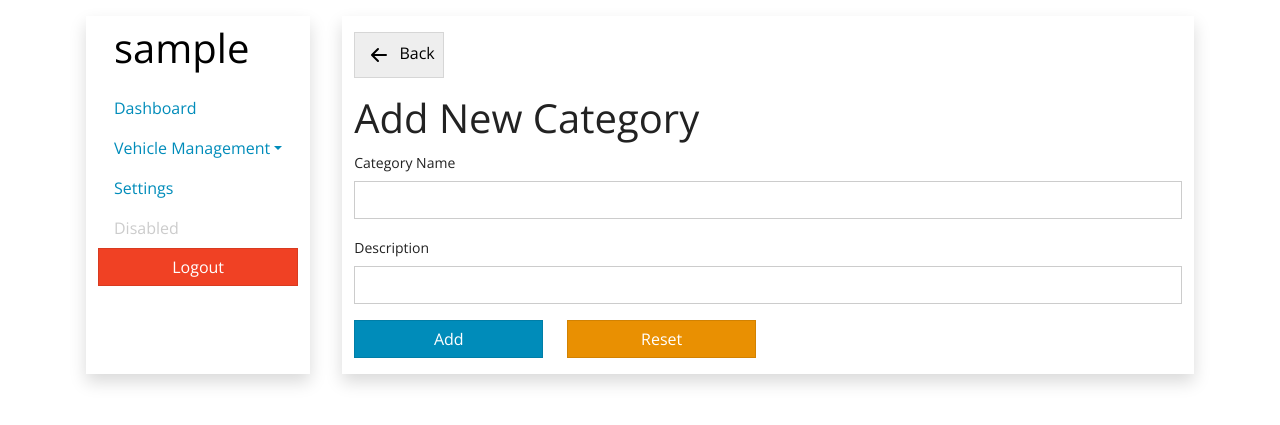
After one commit to sint18/car_parking_system_web, a Flask app: page /add-category in a window 1280 px wide. The commit adds this page. Shown: the top 425 px of the page. Run offline with Flask 2, Linux system fonts and the light colour scheme; the visitor is signed in with stand-in values (Sample User, id 1); some libraries are stand-ins or nearby versions.

Commit message:
implemented manage category function

```diff
--- a/queries.py
+++ b/queries.py
@@ -94,3 +94,25 @@ def get_categories():
     cursor.execute(query)
     records = cursor.fetchall()
     return records
+
+
+def get_category_by_id(id: int):
+    query = f"SELECT * FROM category WHERE `id` = {id}"
+    cursor.execute(query)
+    records = cursor.fetchall()
+    return records
+
+
+def insert_category(name: str, desc: str):
+    query = f"INSERT INTO `category` (`id`, `category_name`, `description`, `creationDate`) VALUES (NULL, '{name}', '{desc}', NOW())"
+    cursor.execute(query)
+
+
+def update_category(id: int, name: str, desc: str):
+    query = f"UPDATE `category` SET `category_name` = '{name}', `description` = '{desc}' WHERE `category`.`id` = {id}"
+    cursor.execute(query)
+
+
+def delete_category(id: int):
+    query = f"DELETE FROM `category` WHERE `category`.`id` = {id}"
+    cursor.execute(query)
--- a/server.py
+++ b/server.py
@@ -1,5 +1,5 @@
-from crypt import methods
-from sre_parse import FLAGS
+
+from winreg import QueryInfoKey
 from flask import Flask, flash, redirect, request, session, url_for, render_template, jsonify
 import secrets
 import functions
@@ -10,6 +10,7 @@ app = Flask(__name__)
 app.secret_key = secrets.token_urlsafe(16)
 
 
+# login & logout
 @app.route("/", methods=["GET", "POST"])
 def login():
 
@@ -30,6 +31,15 @@ def login():
     return render_template("login.html", error=error)
 
 
+@ app.route("/logout")
+def logout():
+    session.pop("user")
+    session.pop("u_id")
+    if "user" not in session:
+        return redirect(url_for("login"))
+
+
+# dashboard
 @app.route("/dashboard")
 def dashboard():
     if "user" not in session:
@@ -38,6 +48,7 @@ def dashboard():
     return render_template("dashboard.html")
 
 
+# settings/users
 @app.route("/settings", methods=["GET", "POST"])
 def settings():
     if "user" not in session:
@@ -75,7 +86,13 @@ def delete(type):
 
         if u_id:
             queries.delete_user(int(u_id))
-    return redirect(url_for("settings"))
+        return redirect(url_for("settings"))
+
+    if type == "category":
+        c_id = request.args.get("c_id")
+        if c_id:
+            queries.delete_category(c_id)
+        return redirect(url_for("category"))
 
 
 @app.route("/edit/<type>", methods=["GET", "POST"])
@@ -83,7 +100,6 @@ def edit(type):
     if type == "user":
         error = None
         u_id = request.args.get('u_id')
-        data = []
         record = queries.get_user_by_id(u_id)
 
         if request.method == "POST":
@@ -104,6 +120,49 @@ def edit(type):
                     error = "Incorrect old password"
 
         return render_template("settings/edit_user.html", data=record[0], error=error)
+
+    if type == "category":
+        error = None
+        c_id = request.args.get("c_id")
+        record = queries.get_category_by_id(c_id)
+
+        if request.method == "POST":
+            cat_name = request.form["category_name"]
+            cat_desc = request.form["desc"]
+
+            queries.update_category(c_id, cat_name, cat_desc)
+            return redirect(url_for("category"))
+
+        return render_template("category/edit_category.html", data=record[0])
+
+# category
+
+
+@app.route("/categories")
+def category():
+    if "user" not in session:
+        return redirect(url_for("login"))
+
+    records = queries.get_categories()
+    return render_template("category/category.html", data=records)
+
+
+@app.route("/add-category", methods=["GET", "POST"])
+def add_category():
+    if "user" not in session:
+        return redirect(url_for("login"))
+    msg = None
+
+    if request.method == "POST":
+        cat_name = request.form["category_name"]
+        cat_desc = request.form["desc"]
+        if cat_name:
+            queries.insert_category(cat_name, cat_desc)
+            return redirect(url_for("category"))
+
+    return render_template("category/add_new_category.html", msg=msg)
+
+# vehicles
 
 
 @app.route("/vehicles")
@@ -144,13 +203,5 @@ def update_vehicle():
     return render_template("vehicles/update_vehicle.html", data=record[0], fees=fees)
 
 
-@ app.route("/logout")
-def logout():
-    session.pop("user")
-    session.pop("u_id")
-    if "user" not in session:
-        return redirect(url_for("login"))
-
-
 if __name__ == "__main__":
     app.run(debug=True)
--- /dev/null
+++ b/templates/category/add_new_category.html
@@ -0,0 +1,30 @@
+{% extends "navbar.html" %}
+{% block title %}
+Car Parking System | Add New Category
+{% endblock %}
+
+{% block content %}
+<button class="btn btn-secondary mb-3" onclick="history.back()"><img src="/static/icons/arrow-left-short.svg" alt=""
+        width="32" height="32">
+    Back</button>
+<p class="h1">Add New Category</p>
+<form action="/add-category" method="post">
+    <div class="mb-3">
+        <label for="category_name" class="form-label">Category Name</label>
+        <input type="text" class="form-control" name="category_name" id="category_name" placeholder="" required>
+    </div>
+    <div class="mb-3">
+        <label for="desc" class="form-label">Description</label>
+        <input type="text" class="form-control" name="desc" id="desc" placeholder="">
+    </div>
+    <div class="row">
+        <div class="col-3 d-grid">
+            <input type="submit" class="btn btn-primary" value="Add">
+        </div>
+        <div class="col-3 d-grid">
+            <input type="reset" class="btn btn-warning" value="Reset">
+        </div>
+    </div>
+
+</form>
+{% endblock %}
--- a/templates/navbar.html
+++ b/templates/navbar.html
@@ -32,7 +32,7 @@
                             aria-haspopup="true" aria-expanded="false">Vehicle Management</a>
                         <div class="dropdown-menu">
                             <a class="dropdown-item" href="/vehicles">Entry/Exit Vehicles</a>
-                            <a class="dropdown-item" href="#">Vehicle Category</a>
+                            <a class="dropdown-item" href="/categories">Vehicle Category</a>
                             <a class="dropdown-item" href="#">Something else here</a>
                             <div class="dropdown-divider"></div>
                             <a class="dropdown-item" href="#">Separated link</a>
```
Also changed, not shown: templates/category/category.html (added, +59 -0 lines), templates/category/edit_category.html (added, +33 -0 lines).
